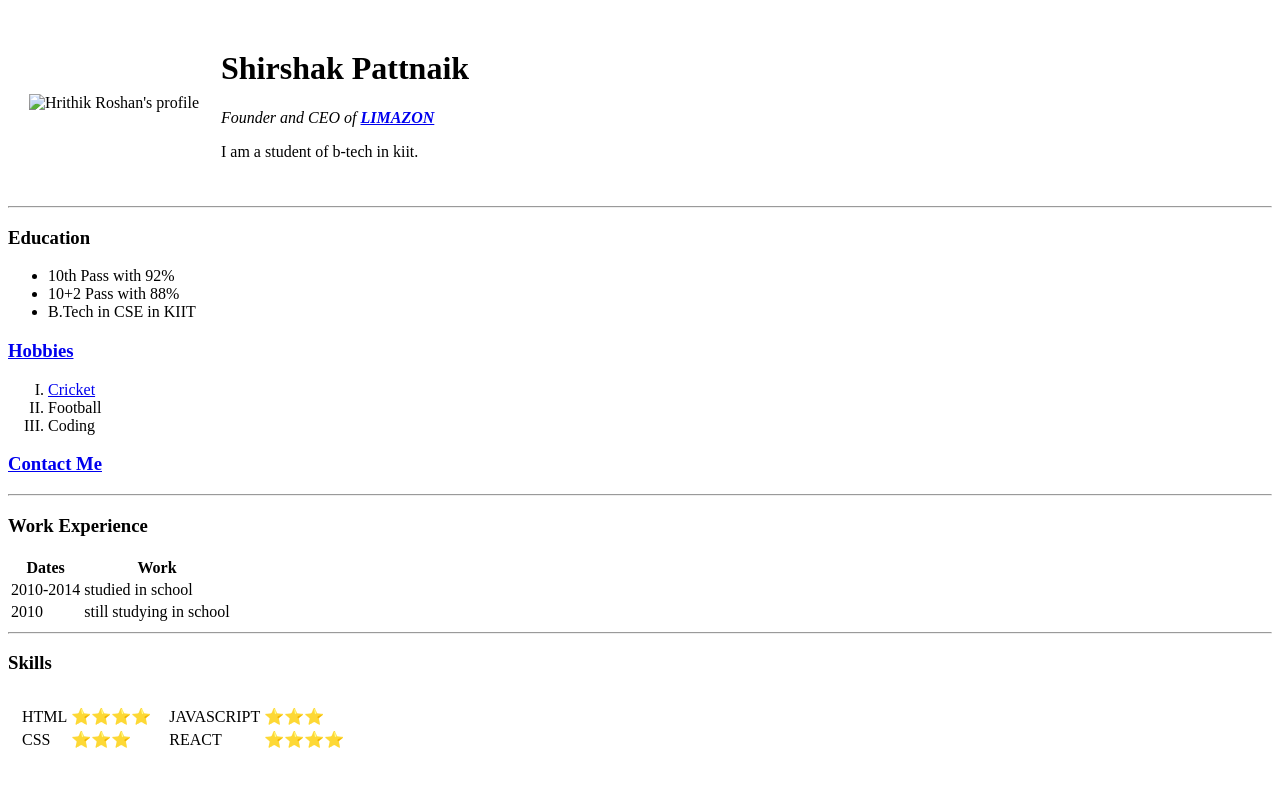
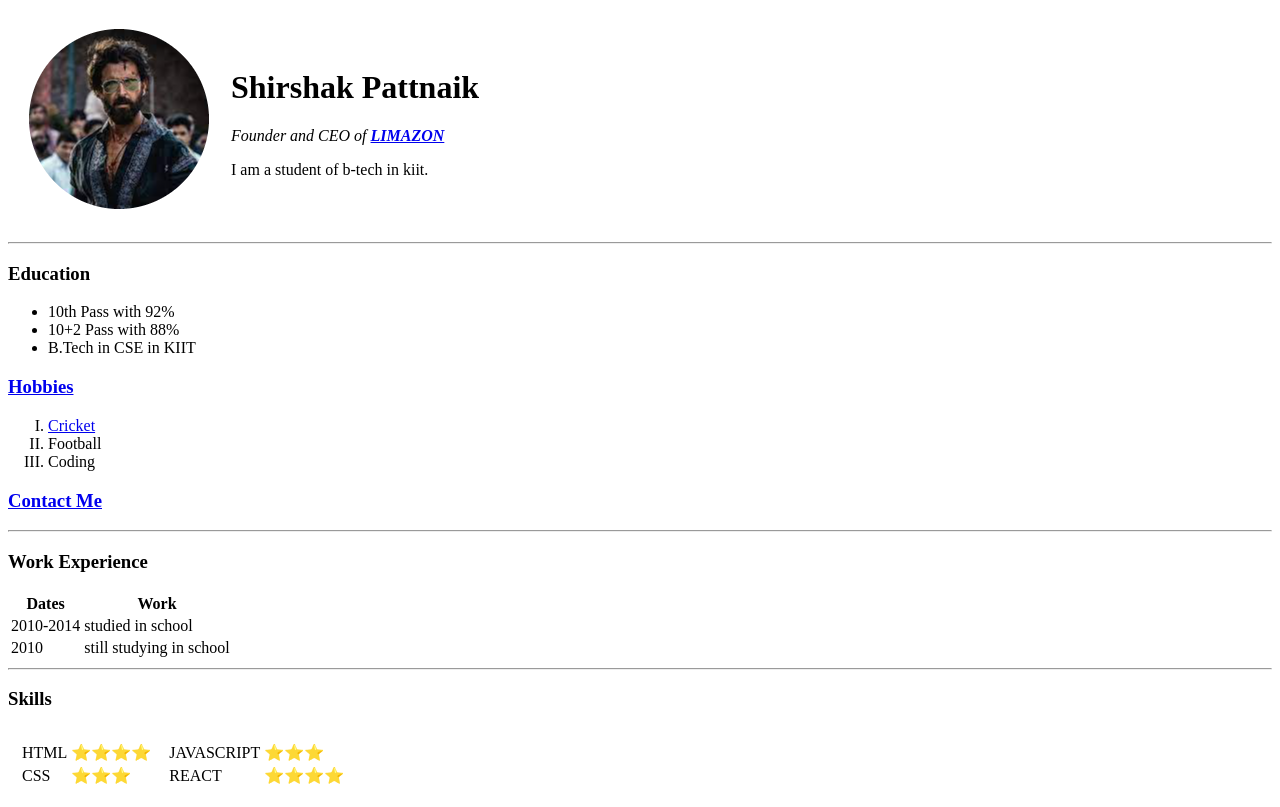
Before and after one commit to Shirshak0412/cv, a plain HTML site: page index.html in a window 1280 px wide. Drawn offline with Linux system fonts and the light colour scheme.

Commit message:
updated the image source

```diff
--- a/index.html
+++ b/index.html
@@ -11,7 +11,7 @@
     <table cellspacing="20">
       <tr>
         <td>
-          <img src="download-modified.png" alt="Hrithik Roshan's profile" />
+          <img src="images/download-modified.png" alt="Hrithik Roshan's profile" />
         </td>
         <td>
           <h1>Shirshak Pattnaik</h1>
```
